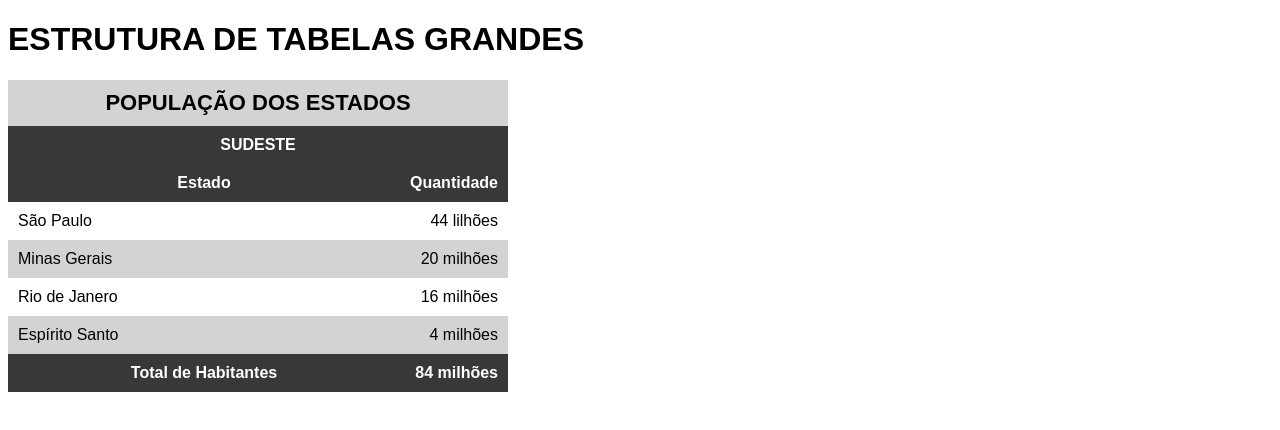
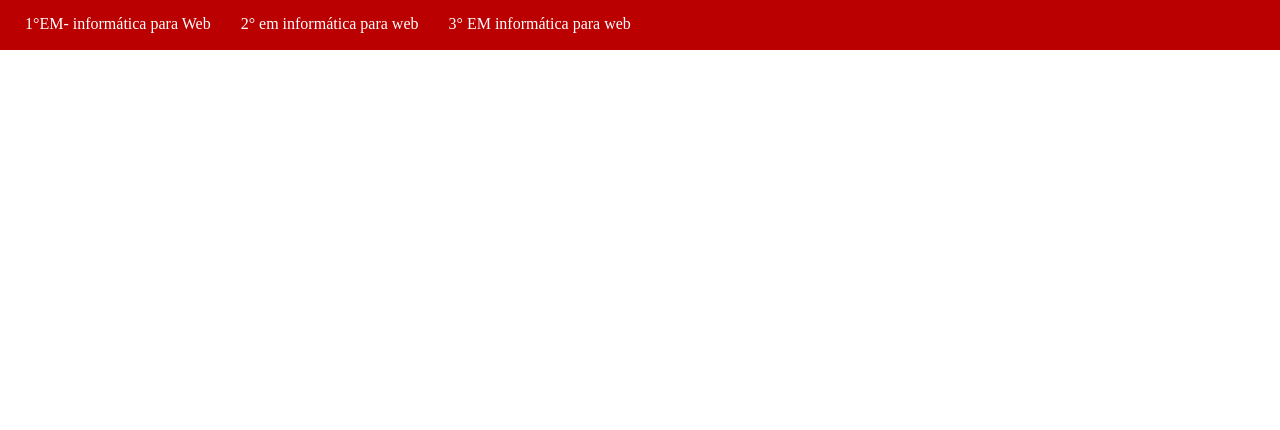
Before and after one commit to projgcaselat/iw-atividade, a plain HTML site: page index.html in a window 1280 px wide. Drawn offline with Linux system fonts and the light colour scheme.

Commit message:
Add files via upload

```diff
--- a/index.html
+++ b/index.html
@@ -1,97 +1,114 @@
 <!DOCTYPE html>
-<html lang="en">
+<html lang="pt-br">
 <head>
     <meta charset="UTF-8">
     <meta http-equiv="X-UA-Compatible" content="IE=edge">
     <meta name="viewport" content="width=device-width, initial-scale=1.0">
-    <title>Document</title>
- <!--ESTILO-->
+    <title>Lista</title>
+</head>
 <style>
-      body{
-        font-family: Arial, Helvetica, sans-serif;
+    *{
+        margin: 0;
+        padding: 0;
+
     }
-      table{
-        width: 500px;
-        border-collapse: collapse;
-      }
-      td, th {
-        border: 1px;
+    nav{
+        background-color: #BA0000;
+        height: 30px;
         padding: 10px;
     }
-      caption{
-        font-size: 22px;
-        font-weight: bold;
-        padding: 10px;
-        background-color: lightgray;
+    nav ul{
+        list-style: none ;
     }
-      thead, tfoot{
-        background-color: #383838;
-        color: white;
+    nav ul li{
+        float:left ;
+        position:relative;
     }
-      tbody > tr:nth-child(odd) {
+    nav ul li a{
+        display: block;
+        padding: 5px 15px;
+        font-family:'segoe UI', 'Segoe UI', Tahoma, Geneva, Verdana, sans-serif
+        font-size: 15px;
+        text-decoration:none;
+        color:white;
+    }
+
+    nav ul li a:hover{
         background-color: white;
+        color:black;
     }
-      tbody > tr:nth-child(even) {
-        background-color: lightgray;
+    nav ul li ul{
+        background-color: #BA0000;
+        top: -5000px;
+        position: absolute;
     }
-      td.num {
-        text-align: right;
+    nav ul li:hover ul{
+        left:0px;
+        top:30px;
     }
+
+
 </style>
- <!------------>
-</head>
+<body>
+    <nav>
+    <ul>
+        <li><a href="">1°EM- informática para Web</a>
+            <ul>
+                    <li><a href="">iw</a></li>
+                    <li><a href="">matematica</a></li>
+                    <li><a href="">portugues</a></li>
+                    <li><a href="">fisica</a></li>
+                    <li><a href="">apw</a></li>
+                    <li><a href="">biologia</a></li>
+                    <li><a href="">quimica</a></li>
+                    <li><a href="">fi</a></li>
+                    <li><a href="">educação fisica</a></li>
+                    <li><a href="">sociologia</a></li>
+                    <li><a href="">filosofia</a></li>
+                    <li><a href="">banco de dados</a></li>
+                    <li><a href="">artes digital</a></li>
+                    <li><a href="">artes</a></li>
+                    <li><a hreflang="">PA</a></li>
+                    <li><a href="">gestão de conteudo web 1</a></li>
+                    <li><a href="">interface web 1</a></li>
+            </ul>
+      </li>
 
-<body>
-    <h1>ESTRUTURA DE TABELAS GRANDES</h1>
-    <!--
-        ANATOMIA PARA TABELAS GRANDES
-        TABLE
-            CAPTION
+      <li><a href="">2° em informática para web</a>
+        <ul>
+            <li><a href="">lingua portuguesa</a></li>
+        <li><a href="">matematica</a></li>
+        <li><a href="">ingles</a></li>
+        <li><a href="">fisica</a></li>
+        <li><a href="">história</a></li>
+        <li><a href="">biologia</a></li>
+        <li><a href="">quimica</a></li>
+        <li><a href="">educação fisica</a></li>
+        <li><a hreflang="">usabilidade e desing de interção</a></li>
+        <li><a href="">gestão de conteudo web II</a></li>
+        <li><a href="">interface web II</a></li>
+        <li><a href="">sistemas web I</a></li>
+    </ul>
 
-            THEAD
-               TR (table row), TD (tabel data), TH (table head)
-            TBODY
-              TR (table row), TD (tabel data), TH (table head)
-            TFOOT
-              TR (table row), TD (tabel data), TH (table head)
-    -->
-    <table>
-        <caption>POPULAÇÃO DOS ESTADOS</caption>
-        <thead>
-          <tr>
-            <th colspan="2">SUDESTE</th>
-          </tr>
-
-          <tr>
-             <th>Estado</th>
-             <th style="width: 50px;">Quantidade</th>
-          </tr>
-        </thead>
-        <tbody>
-          <tr>
-            <td>São Paulo</td>
-            <td class="num">44 lilhões</td>
-          </tr>
-          <tr>
-             <td>Minas Gerais</td>
-             <td class="num">20 milhões</td>
-          </tr>
-          <tr>
-            <td>Rio de Janero</td>
-            <td class="num">16 milhões</td>
-          </tr>
-          <tr>
-            <td>Espírito Santo</td>
-            <td class="num ">4 milhões</td>
-          </tr>
-        </tbody>
-
-        <tfoot>
-             <tr>
-               <th>Total de Habitantes</th>
-               <td class="num"><strong>84 milhões</strong></td>
-             </tr>
-        </tfoot>
-    </table>
+       <li><a href="">3° EM informática para web</a>
+        <ul>
+            <li><a href="">lingua portuguesa</a></li>
+        <li><a href="">matematica</a></li>
+        <li><a href="">ingles</a></li>
+        <li><a href="">fisica</a></li>
+        <li><a href="">história</a></li>
+        <li><a href="">biologia</a></li>
+        <li><a href="">quimica</a></li>
+        <li><a href="">geografia</a></li>
+        <li><a hreflang="">desenvolvimento para dispositvos móveisII</a></li>
+        <li><a href="">acessibilidade digital</a></li>
+        <li><a href="">Ética e cidadania Organizacional</a></li>
+        <li><a href="">sistemas web II</a></li>
+        <li><a href="">segurança da informação</a></li>
+        <li><a href="">PDTCC</a></li>
+    </ul>
+    </li>
+</ul>
+    </nav>
 </body>
 </html>
```
Lines whose indentation alone changed are shown as unchanged.
